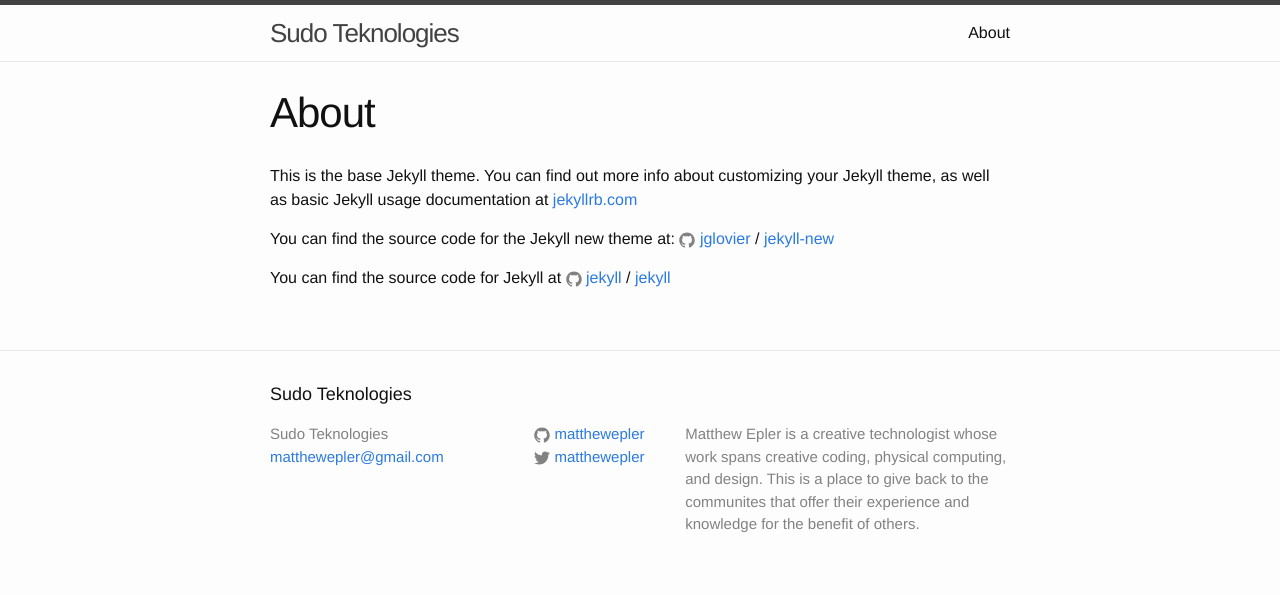
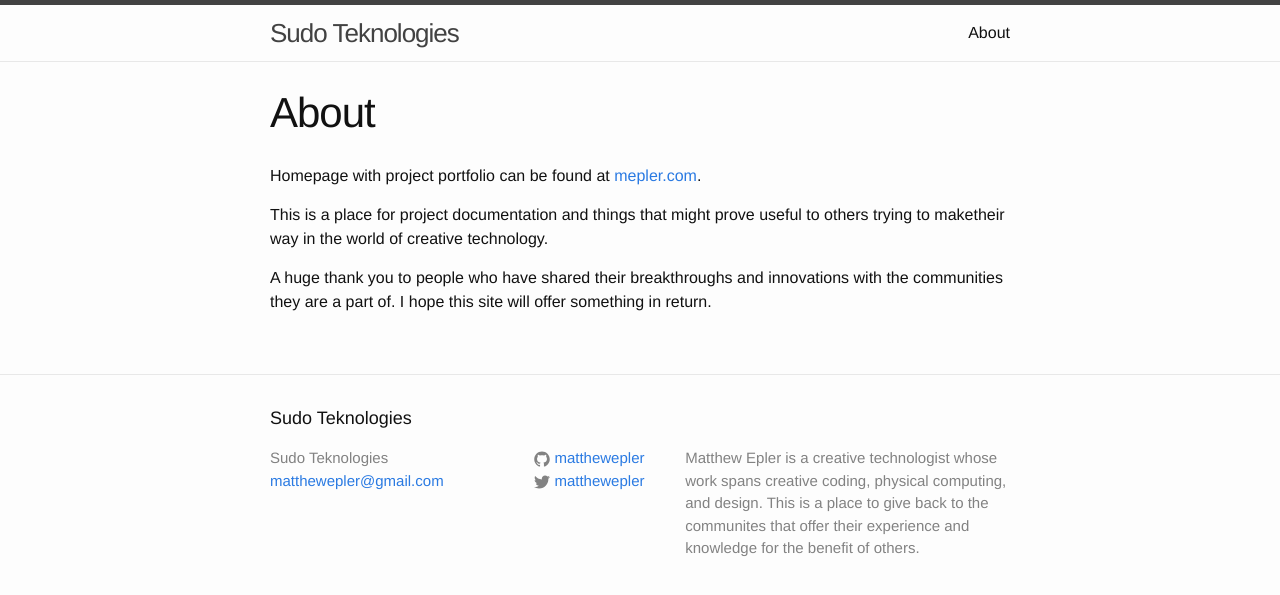
Before and after one commit to matthewepler/matthewepler.github.io, a Jekyll site: the page built from about.md, in a window 1280 px wide. Shown: the top 595 px of the page. Built offline with Jekyll 4.4.1, drawn with Linux system fonts in a browser that asks for light colours.

Commit message:
edited about.md

```diff
--- a/about.md
+++ b/about.md
@@ -4,12 +4,8 @@
 permalink: /about/
 ---
 
-This is the base Jekyll theme. You can find out more info about customizing your Jekyll theme, as well as basic Jekyll usage documentation at [jekyllrb.com](http://jekyllrb.com/)
+Homepage with project portfolio can be found at [mepler.com](http://mepler.com).
 
-You can find the source code for the Jekyll new theme at:
-{% include icon-github.html username="jglovier" %} /
-[jekyll-new](https://github.com/jglovier/jekyll-new)
+This is a place for project documentation and things that might prove useful to others trying to maketheir way in the world of creative technology.
 
-You can find the source code for Jekyll at
-{% include icon-github.html username="jekyll" %} /
-[jekyll](https://github.com/jekyll/jekyll)
+A huge thank you to people who have shared their breakthroughs and innovations with the communities they are a part of. I hope this site will offer something in return.
```
